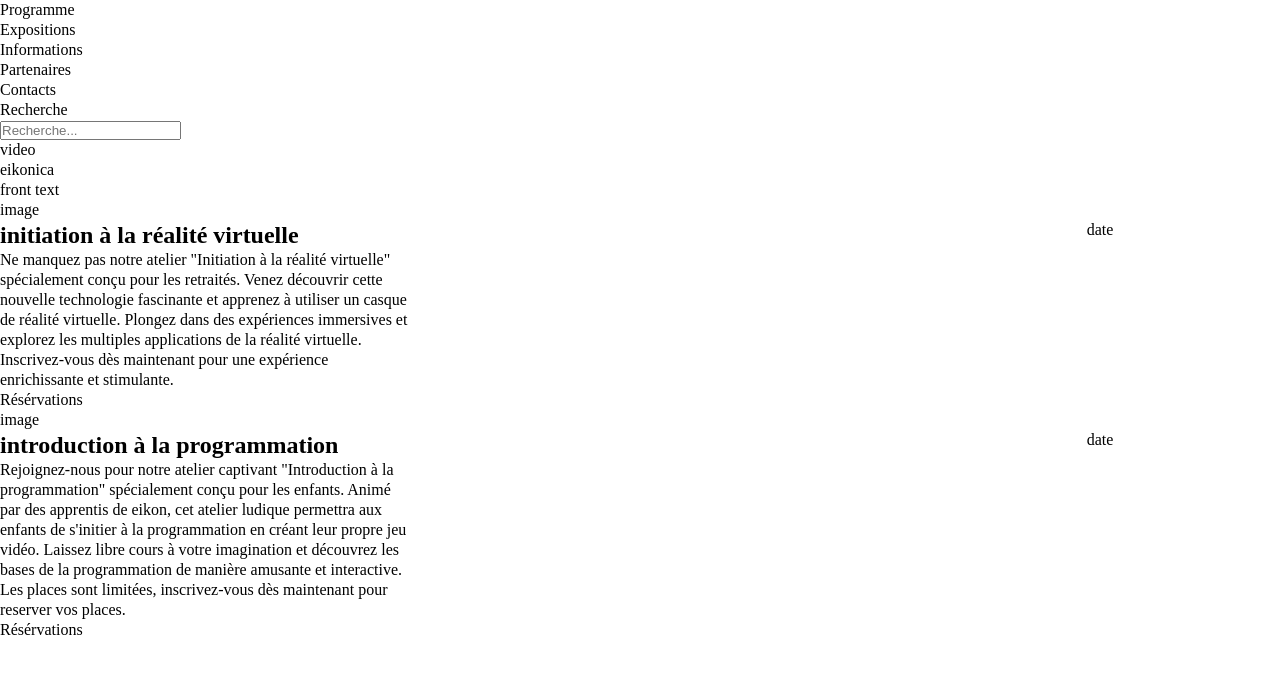
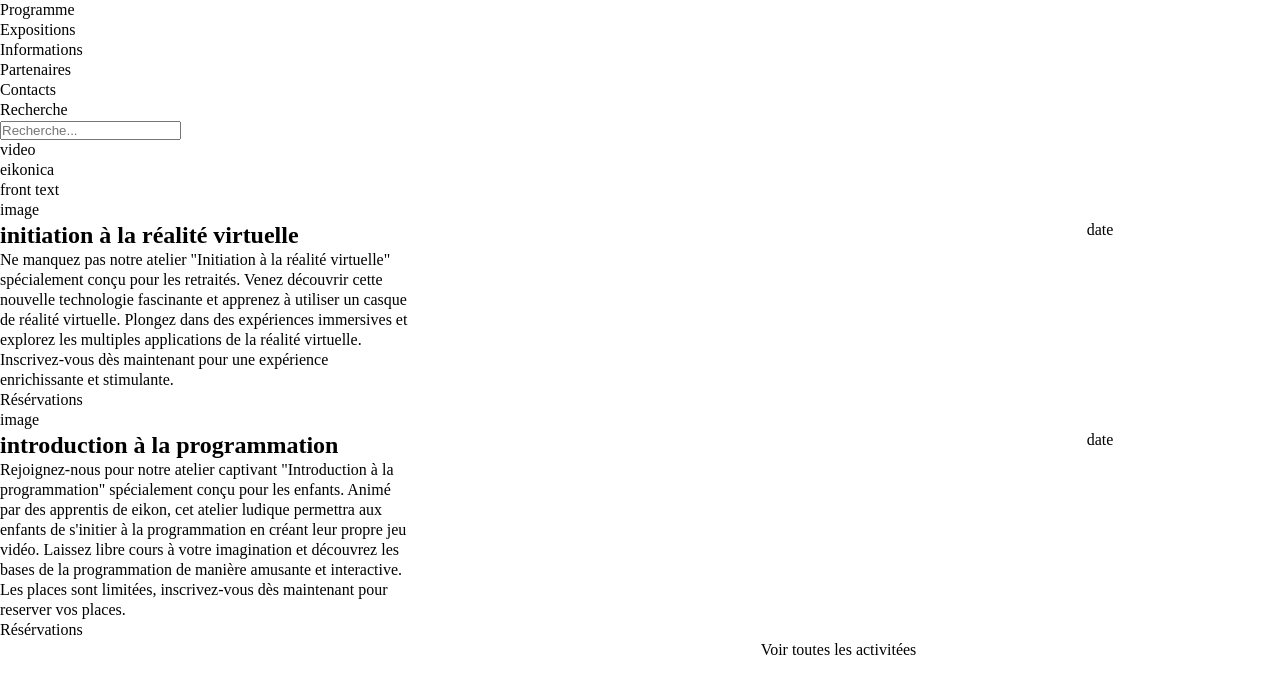
Before and after one commit to NoeCoen/eikonica-website, a website built with Parcel: page src/index.html in a window 1280 px wide. Built offline with nearby package versions, Linux system fonts and the light colour scheme; some icons are missing.

Commit message:
add btn main html

```diff
--- a/src/index.html
+++ b/src/index.html
@@ -73,6 +73,11 @@
             <div class="col-2 offset-6">date</div>
           </div>
         </div>
+        <div class="row">
+          <div class="col-5 offset-7">
+            <div class="tte-activite-btn">Voir toutes les activitées</div>
+          </div>
+        </div>
       </div>
     </main>
     <footer>
```
